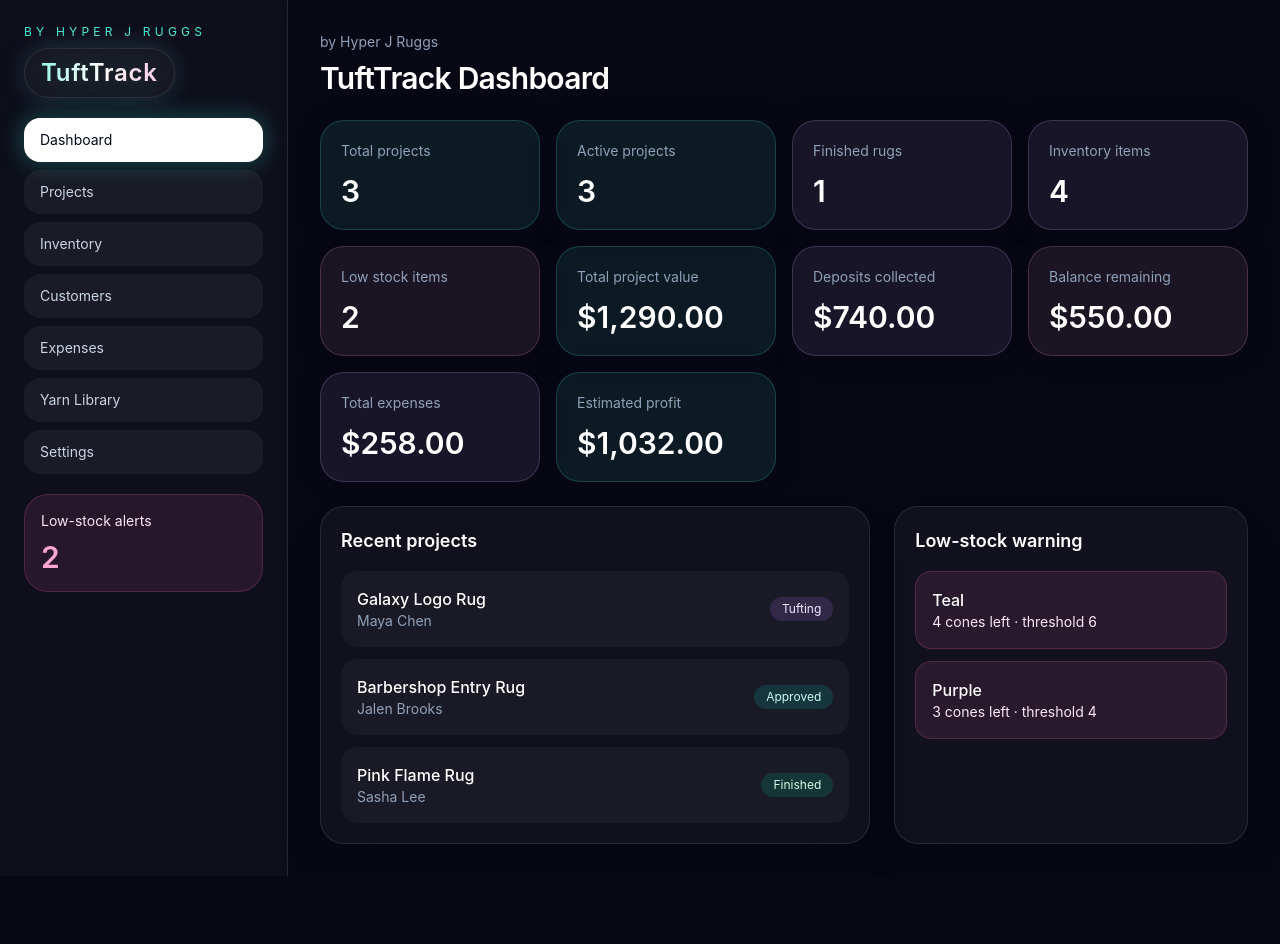
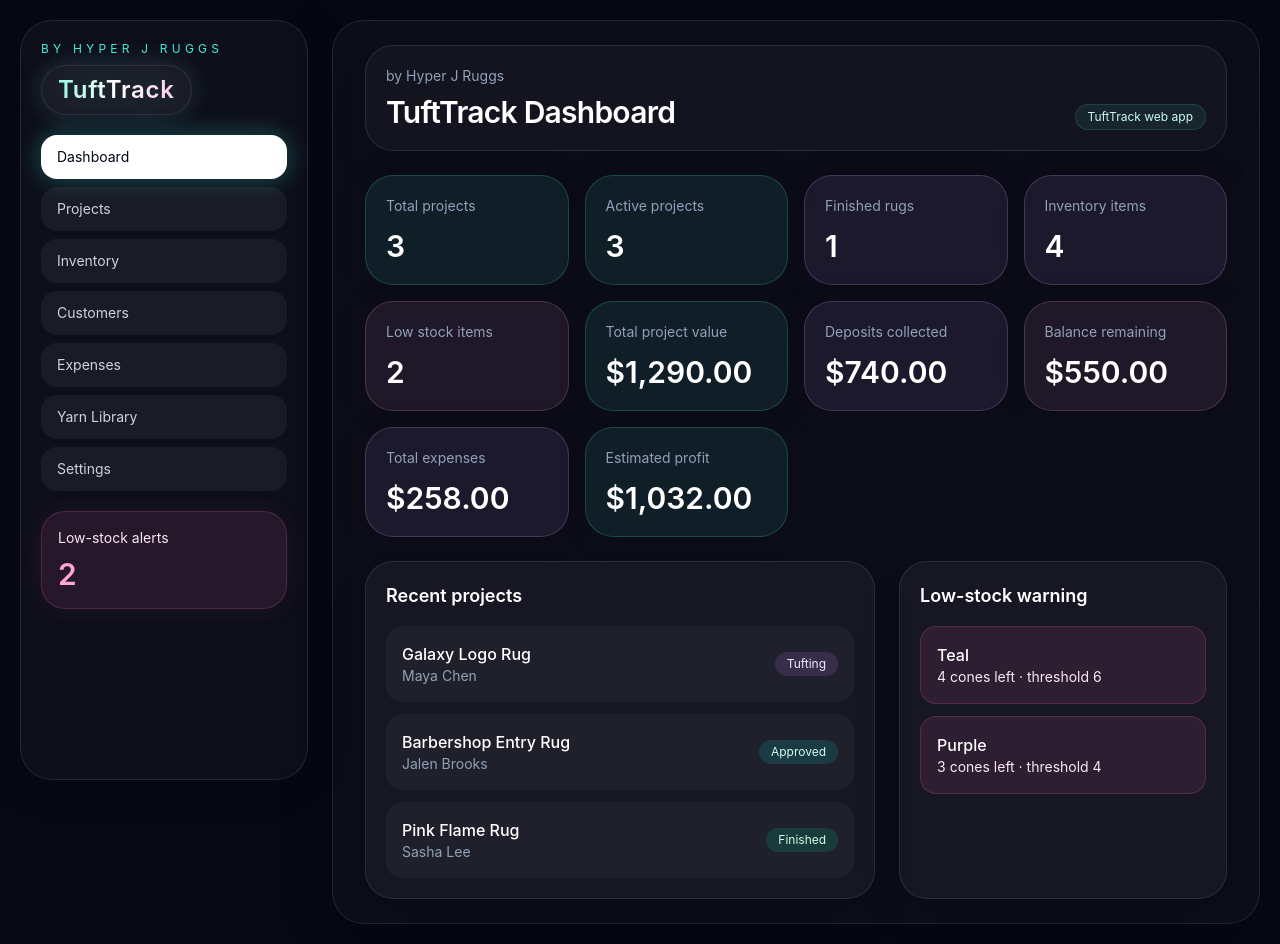
Before and after one commit to HyperJ239/HyperJ, a React (Vite) app: page / in a window 1280 px wide. Before the commit the page ends 876 px from the top, so only its background shows below. Built offline with nearby package versions, Linux system fonts and the light colour scheme.

Commit message:
Polish web layout to match mobile app style

```diff
--- a/src/App.tsx
+++ b/src/App.tsx
@@ -427,9 +427,9 @@ function App() {
   return (
     <div className="min-h-screen bg-[#070814] text-slate-100">
       <div className="fixed inset-0 -z-10 bg-[radial-gradient(circle_at_top_left,rgba(45,212,191,0.16),transparent_28%),radial-gradient(circle_at_top_right,rgba(217,70,239,0.14),transparent_24%),radial-gradient(circle_at_bottom_center,rgba(236,72,153,0.12),transparent_28%)]" />
-      <div className="mx-auto flex min-h-screen max-w-7xl flex-col lg:flex-row">
+      <div className="mx-auto flex min-h-screen max-w-[1480px] flex-col gap-4 p-0 lg:flex-row lg:gap-6 lg:p-5">
         <Sidebar page={page} onChange={setPage} lowStockCount={lowStockItems.length} />
-        <main className="flex-1 px-4 pb-28 pt-5 sm:px-6 lg:px-8 lg:py-8">
+        <main className="flex-1 px-4 pb-28 pt-5 sm:px-6 lg:rounded-[2rem] lg:border lg:border-white/10 lg:bg-white/[0.025] lg:px-6 lg:py-6 lg:shadow-[0_0_50px_rgba(0,0,0,0.28)] xl:px-8">
           <Header page={page} />
           {page === 'dashboard' && (
             <Dashboard stats={stats} projects={projects} lowStockItems={lowStockItems} />
@@ -492,7 +492,7 @@ function Sidebar({ page, onChange, lowStockCount }: { page: Page; onChange: (pag
 
   return (
     <>
-    <aside className="border-b border-white/10 bg-white/[0.03] p-4 backdrop-blur lg:min-h-screen lg:w-72 lg:border-b-0 lg:border-r lg:p-6">
+    <aside className="border-b border-white/10 bg-white/[0.03] p-4 backdrop-blur lg:sticky lg:top-5 lg:h-[calc(100vh-2.5rem)] lg:w-72 lg:shrink-0 lg:rounded-[2rem] lg:border lg:border-white/10 lg:p-5 lg:shadow-[0_0_40px_rgba(0,0,0,0.24)]">
       <BrandMark className="mb-5" />
       <nav className="hidden grid-cols-2 gap-2 sm:grid lg:grid-cols-1">
         {links.map((link) => (
@@ -509,7 +509,7 @@ function Sidebar({ page, onChange, lowStockCount }: { page: Page; onChange: (pag
           </button>
         ))}
       </nav>
-      <div className="mt-5 rounded-3xl border border-pink-400/20 bg-pink-400/10 p-4">
+      <div className="mt-5 rounded-3xl border border-pink-400/20 bg-pink-400/10 p-4 shadow-[0_0_24px_rgba(244,114,182,0.08)]">
         <p className="text-sm text-pink-100">Low-stock alerts</p>
         <p className="mt-2 text-3xl font-semibold text-pink-300">{lowStockCount}</p>
       </div>
@@ -545,9 +545,14 @@ function Header({ page }: { page: Page }) {
   }
 
   return (
-    <header className="mb-6 flex flex-col gap-2">
+    <header className="mb-6 rounded-[1.75rem] border border-white/10 bg-white/[0.03] p-4 shadow-2xl shadow-black/10 sm:p-5">
       <p className="text-sm text-slate-400">by Hyper J Ruggs</p>
-      <h2 className="text-3xl font-semibold tracking-tight text-white">{titles[page]}</h2>
+      <div className="mt-2 flex flex-col gap-3 sm:flex-row sm:items-end sm:justify-between">
+        <h2 className="text-3xl font-semibold tracking-tight text-white">{titles[page]}</h2>
+        <span className="w-fit rounded-full border border-teal-300/15 bg-teal-300/[0.08] px-3 py-1 text-xs text-teal-100">
+          TuftTrack web app
+        </span>
+      </div>
     </header>
   )
 }
@@ -556,7 +561,7 @@ function BrandMark({ className = '' }: { className?: string }) {
   return (
     <div className={className}>
       <p className="text-xs uppercase tracking-[0.35em] text-teal-300">by Hyper J Ruggs</p>
-      <div className="mt-2 inline-flex rounded-full border border-white/10 bg-white/[0.04] px-4 py-2 shadow-[0_0_28px_rgba(45,212,191,0.18),0_0_32px_rgba(236,72,153,0.08)]">
+      <div className="mt-2 inline-flex rounded-full border border-white/10 bg-white/[0.05] px-4 py-2 shadow-[0_0_28px_rgba(45,212,191,0.18),0_0_32px_rgba(236,72,153,0.08)]">
         <h1 className="bg-gradient-to-r from-teal-200 via-white to-pink-200 bg-clip-text text-2xl font-semibold tracking-[0.03em] text-transparent drop-shadow-[0_0_14px_rgba(45,212,191,0.25)]">
           TuftTrack
         </h1>
@@ -577,7 +582,7 @@ function Dashboard({ stats, projects, lowStockItems }: { stats: { label: string;
     <div className="space-y-6">
       <section className="grid gap-3 sm:grid-cols-2 sm:gap-4 xl:grid-cols-4">
         {stats.map((stat) => (
-          <div key={stat.label} className={`rounded-3xl border p-4 shadow-2xl shadow-black/20 sm:p-5 ${accentStyles[stat.accent]}`}>
+          <div key={stat.label} className={`rounded-[1.75rem] border p-4 shadow-2xl shadow-black/20 transition hover:-translate-y-0.5 sm:p-5 ${accentStyles[stat.accent]}`}>
             <p className="text-sm text-slate-400">{stat.label}</p>
             <p className="mt-3 text-3xl font-semibold text-white">{stat.value}</p>
           </div>
@@ -2111,7 +2116,7 @@ function DetailRow({ label, value }: { label: string; value: string }) {
 
 function Panel({ title, children }: { title: string; children: ReactNode }) {
   return (
-    <section className="rounded-3xl border border-white/10 bg-white/[0.04] p-4 shadow-2xl shadow-black/20 sm:p-5">
+    <section className="rounded-[1.75rem] border border-white/10 bg-white/[0.045] p-4 shadow-2xl shadow-black/20 sm:p-5">
       <h3 className="mb-4 text-lg font-semibold text-white">{title}</h3>
       {children}
     </section>
```
